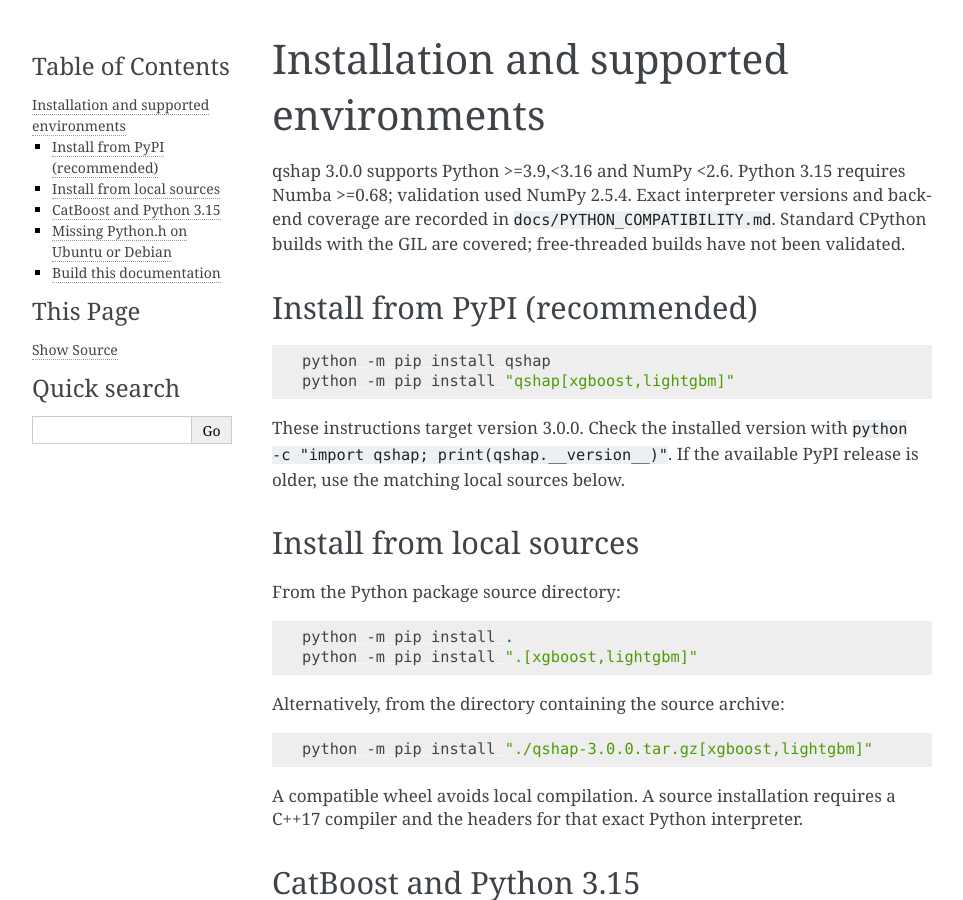
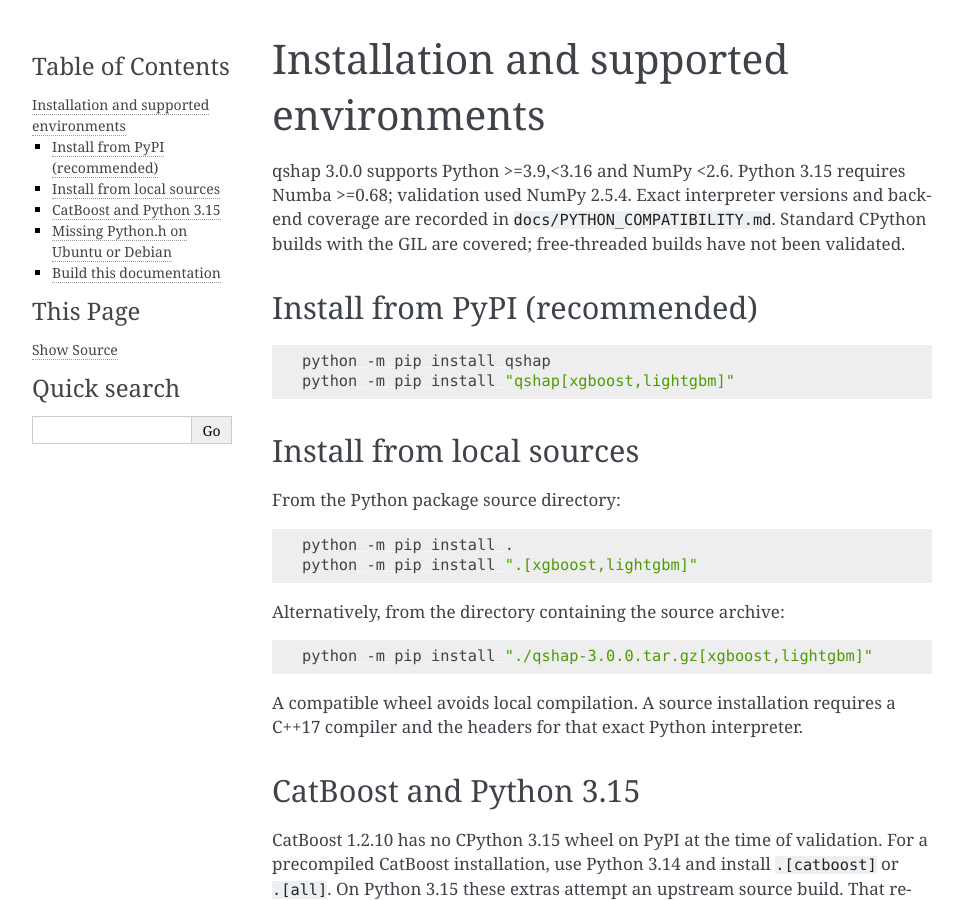
Before and after one commit to catstats/Q-SHAP, a Sphinx documentation site: the page built from docs/installation.rst, in a window 1280 px wide and 900 px high. Shown: the whole window, without its empty margins (148-1111 px from the left). Built offline with Sphinx 7.4.7, drawn with Linux system fonts in a browser that asks for light colours.

Commit message:
Remove transitional release notes from installation instructions

```diff
--- a/docs/installation.rst
+++ b/docs/installation.rst
@@ -14,10 +14,6 @@ Install from PyPI (recommended)
 
    python -m pip install qshap
    python -m pip install "qshap[xgboost,lightgbm]"
-
-These instructions target version 3.0.0. Check the installed version with
-``python -c "import qshap; print(qshap.__version__)"``. If the available
-PyPI release is older, use the matching local sources below.
 
 Install from local sources
 ---------------------------
```
Also changed, not shown: README.md (+0 -4 lines).
